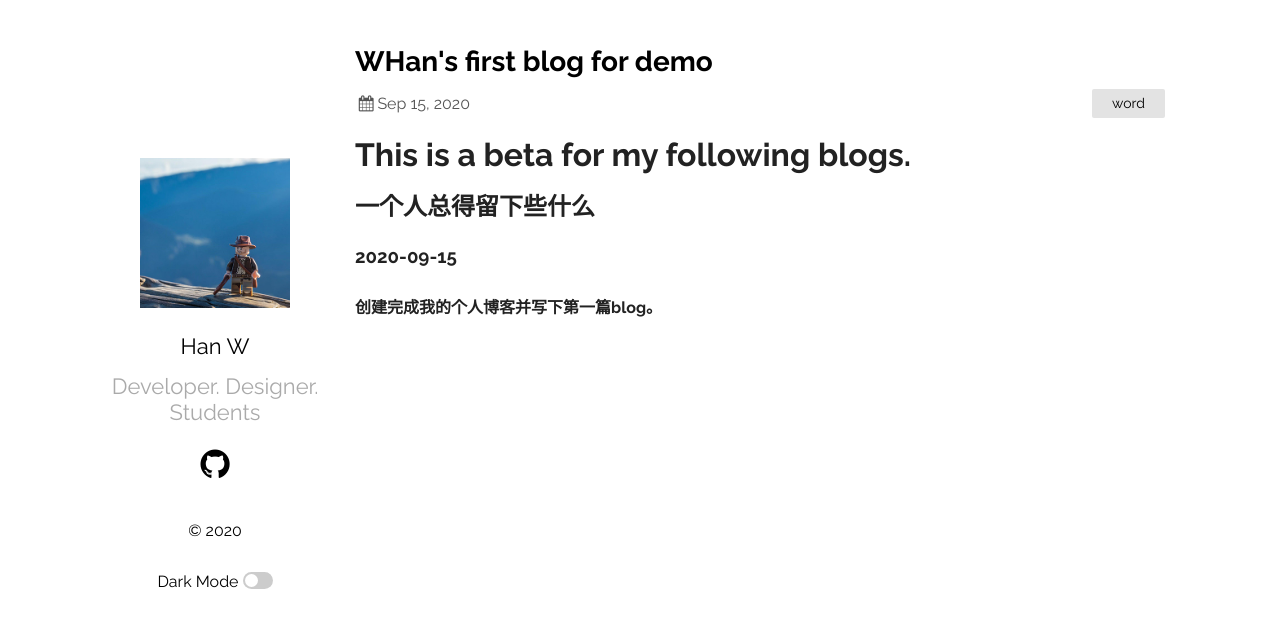
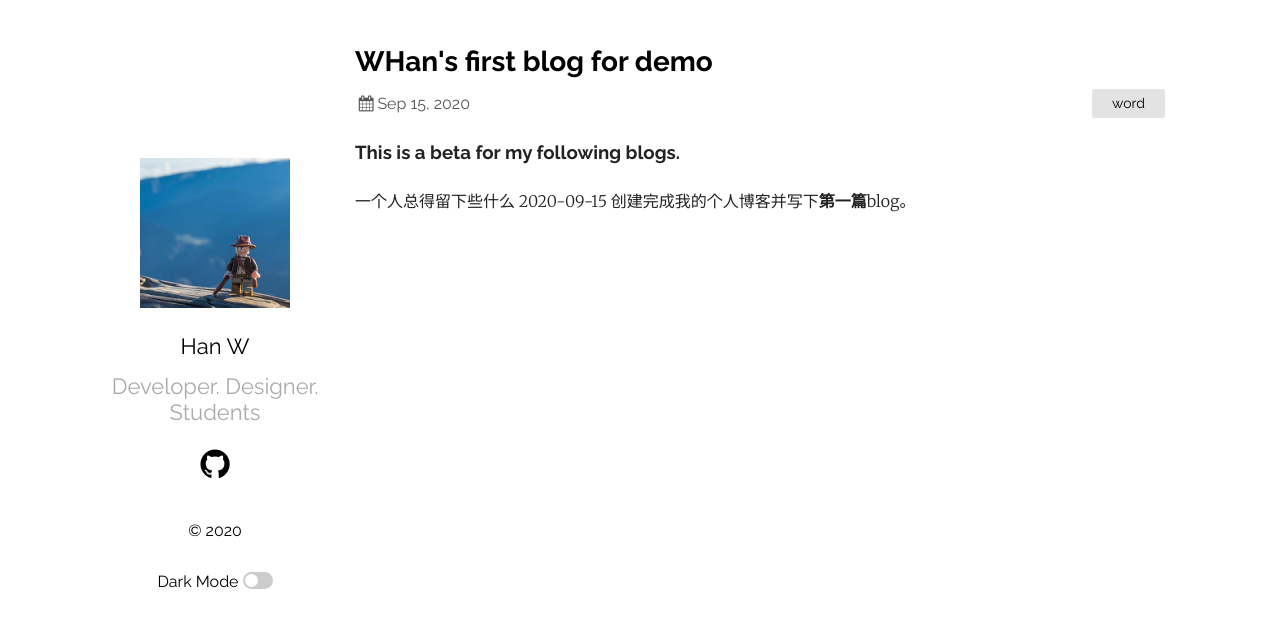
Before and after one commit to Vision-wh/Vision-wh.github.io, a Jekyll site: the page built from _posts/2020-09-15-whan's first blog.markdown, in a window 1280 px wide. Shown: the top 628 px of the page. Built offline with Jekyll 4.4.1, drawn with Linux system fonts in a browser that asks for light colours.

```diff
--- a/_posts/2020-09-15-whan's first blog.markdown
+++ b/_posts/2020-09-15-whan's first blog.markdown
@@ -5,7 +5,7 @@ date:   2020-09-15 20:05:02 +0800
 categories: word
 ---
 
-# This is a beta for my following blogs.
-## 一个人总得留下些什么
-### 2020-09-15
-#### 创建完成我的个人博客并写下第一篇blog。
+### This is a beta for my following blogs.
+一个人总得留下些什么
+2020-09-15
+创建完成我的个人博客并写下**第一篇**blog。
```
